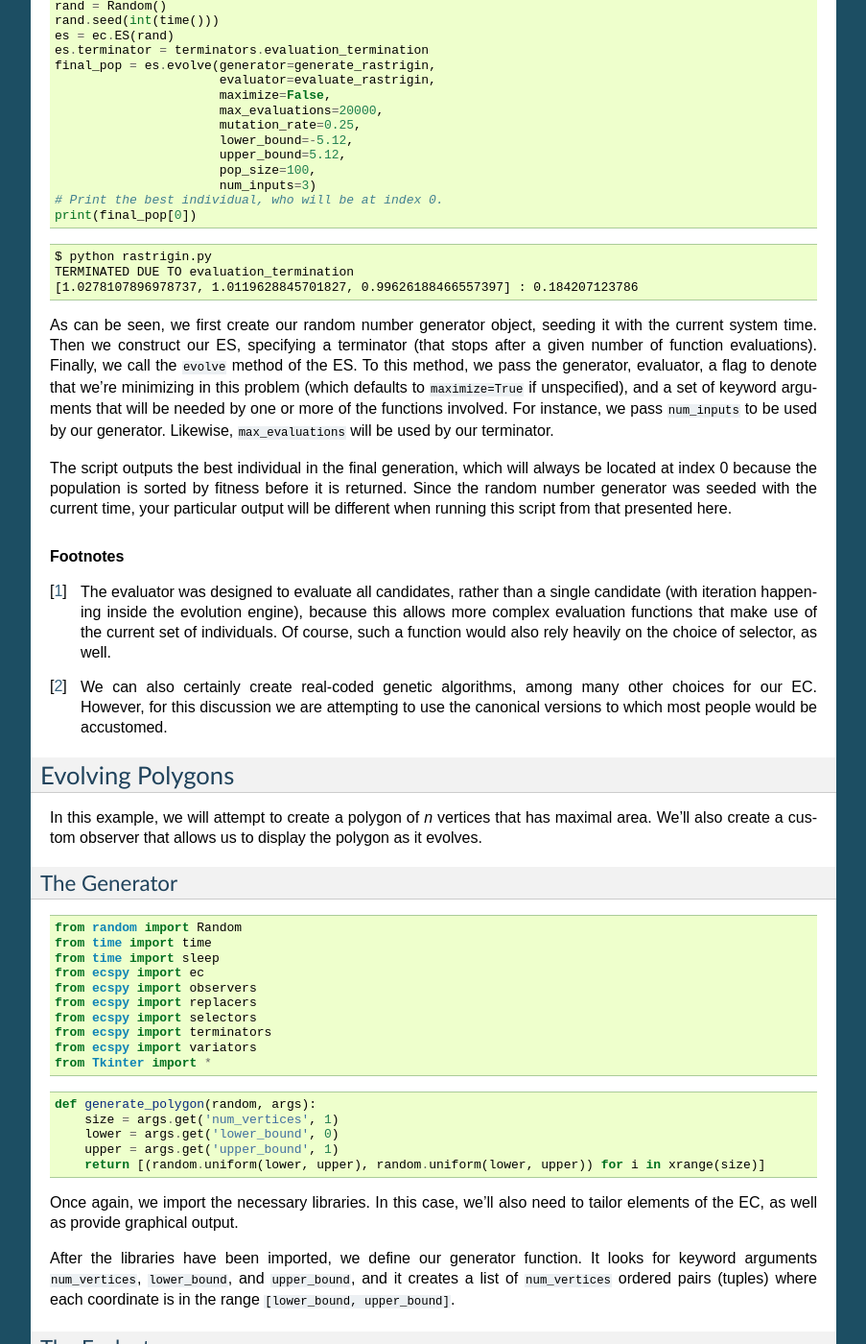
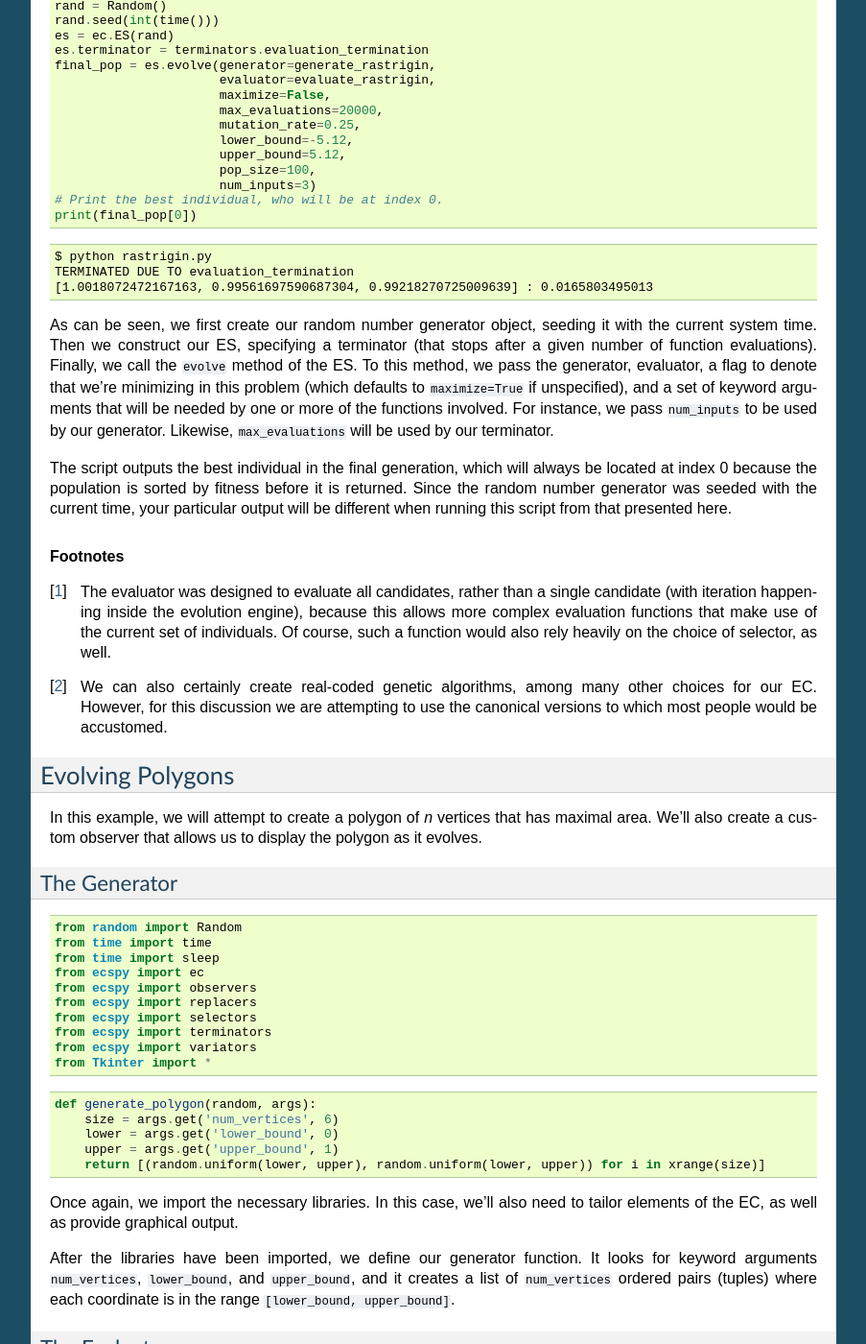
Before and after one commit to thanos/ecspy, a Sphinx documentation site: the page built from docs/tutorial.rst, in a window 1280 px wide and 1400 px high, scrolled down 1463 px. Shown: the whole window at 96% size, without its empty margins (198-1101 px from the left). Built offline with Sphinx 7.4.7, drawn with Linux system fonts in a browser that asks for light colours; formulas are drawn with MathJax 3.

Commit message:
Found another mistake in the documentation. I can't promise that this will be the last commit on this topic.

```diff
--- a/docs/polyarea.py
+++ b/docs/polyarea.py
@@ -19,7 +19,7 @@ def segments(p):
     return zip(p, p[1:] + [p[0]])
 
 def generate_polygon(random, args):
-    size = args.get('num_vertices', 1)
+    size = args.get('num_vertices', 6)
     lower = args.get('lower_bound', 0)
     upper = args.get('upper_bound', 1)
     return [(random.uniform(lower, upper), random.uniform(lower, upper)) for i in xrange(size)]
--- a/docs/rastrigin.py
+++ b/docs/rastrigin.py
@@ -9,7 +9,7 @@ from ecspy import terminators
 
 
 def generate_rastrigin(random, args):
-    size = args.get('num_inputs', 1)
+    size = args.get('num_inputs', 10)
     lower = args.get('lower_bound', 0)
     upper = args.get('upper_bound', 1)
     return [random.uniform(lower, upper) for i in xrange(size)]
--- a/docs/tutorial.rst
+++ b/docs/tutorial.rst
@@ -67,7 +67,7 @@ Now that we have decided upon our generator and evaluator, we can create the EC.
 
 	$ python rastrigin.py
 	TERMINATED DUE TO evaluation_termination
-	[1.0278107896978737, 1.0119628845701827, 0.99626188466557397] : 0.184207123786
+	[1.0018072472167163, 0.99561697590687304, 0.99218270725009639] : 0.0165803495013
 
 .. {{{end}}}
 
```
